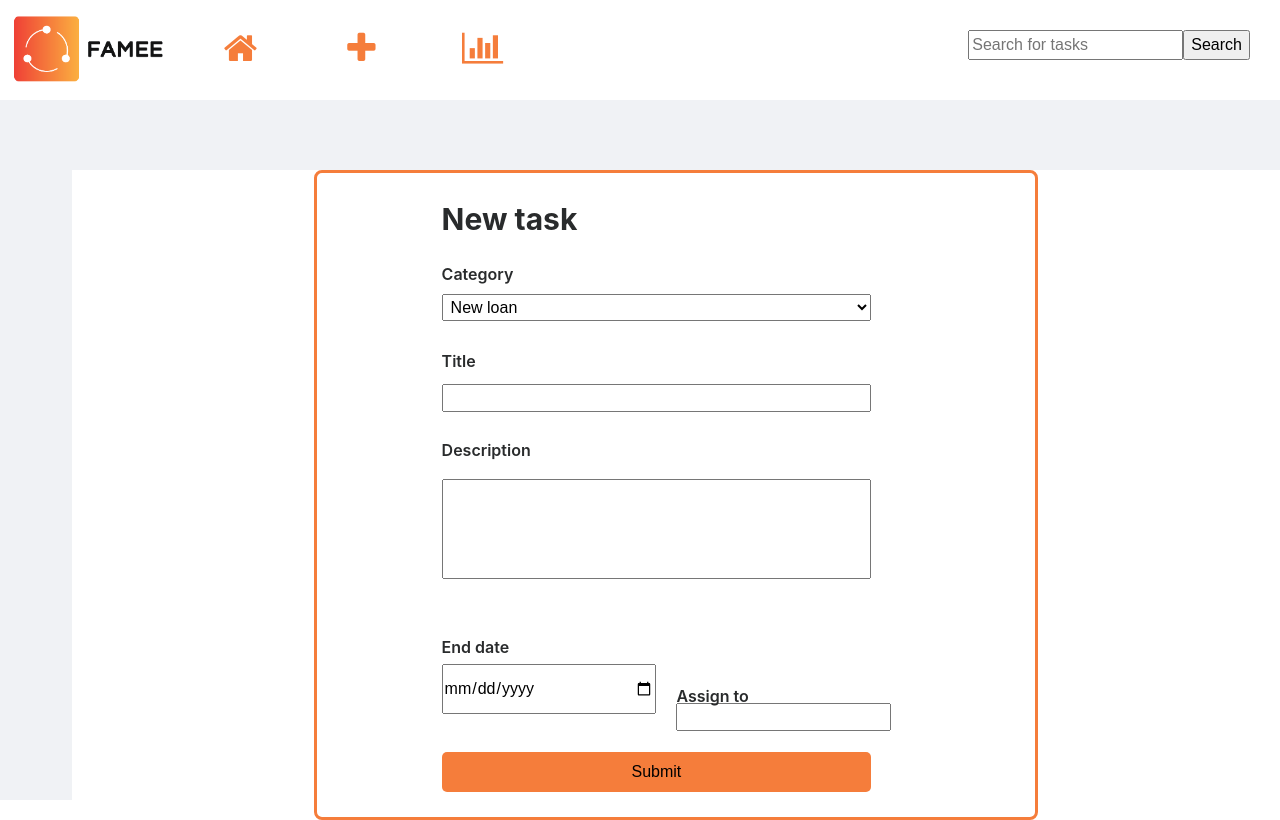
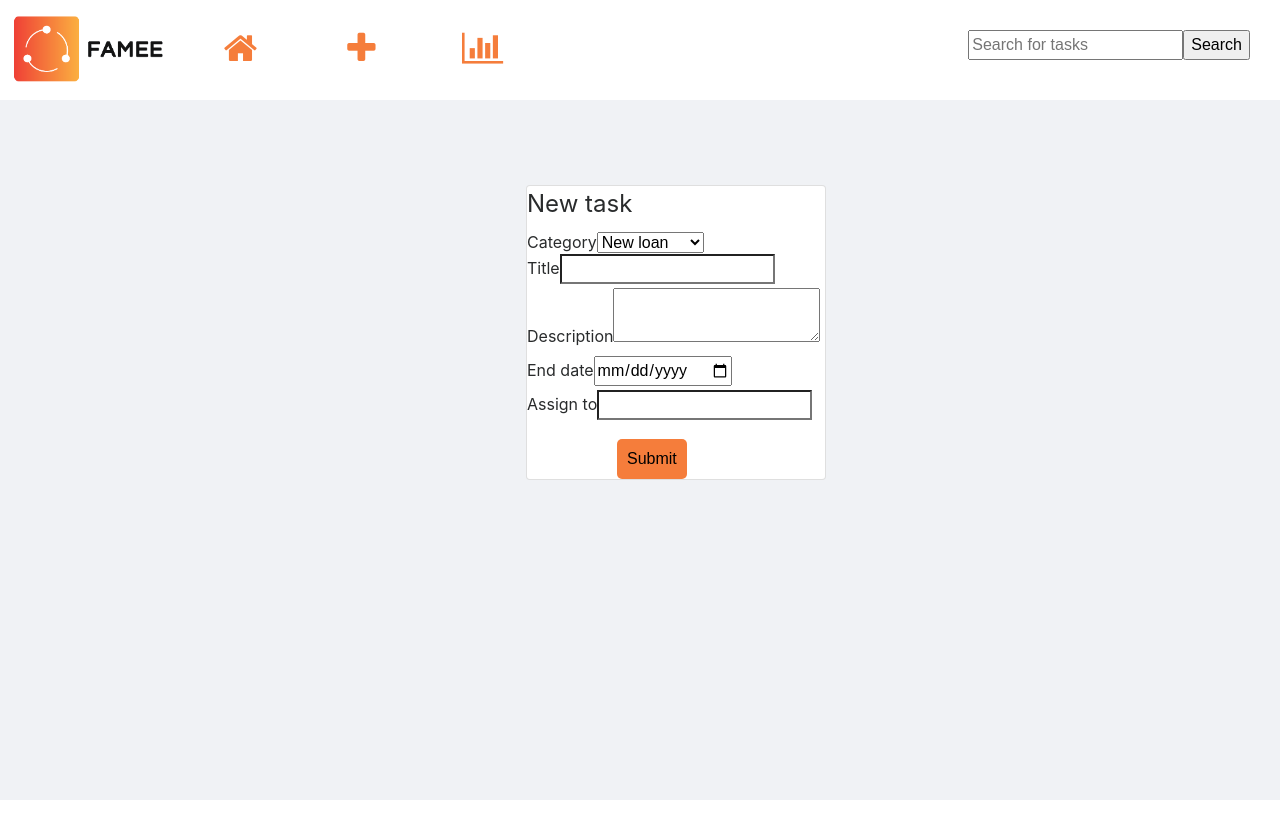
Before and after one commit to adamskey/exam-project, an Angular app in the folder front/: page /newticket in a window 1280 px wide. Built offline with nearby package versions, Linux system fonts and the light colour scheme.

Commit message:
nya klasse i newticket

```diff
--- a/front/src/app/newticket/newticket.component.css
+++ b/front/src/app/newticket/newticket.component.css
@@ -1,130 +1,71 @@
-
-form{
-    display: flex;
-    width: 800px;
-    height: 650px;
-    background-color: white;
-    width: 60%;
-    border: solid #F57D3B;
-    border-radius: 8px;
-    margin: auto;
-    overflow: hidden;
-    flex-direction: column;
+html,
+body {
+  height: 100%;
 
 }
-.fields{
-    FONT-WEIGHT: 600;
 
-    margin-left: 80px;
-}
-article {
-    padding: 40px;
-}
-.me {
-    width: 450px;
-    margin-right: 20px;
-    float: left;
-}
-article > header {
-    text-align: center;
-}
-label{
-text-align: top;
-margin-bottom: 5px;
-margin-top: 20px;
+body {
+  display: flex;
+  align-items: center;
+  padding-top: 40px;
+  padding-bottom: 40px;
+  background-color: #f5f5f5;
+  height: 100%;
 }
 
-legend {
-    margin-bottom: 20px;
-    font-size: 30px;
-    margin-left: 100px;
-    font-weight: 700;
-}
-input[type=text] {
-    width: 70%;
-    height: 100px;
-    margin: 6px 0;
-    box-sizing: border-box;
-    padding: 12px 3px;
-    display: inline-block;
-}
-input[id=title]{
-    width: 70%;
-   height: 5px;
-   margin-left: 20px;
-display: inline-block;
-
+.form-signin {
+  width: 100%;
+  max-width: 330px;
+  padding: 15px;
+  margin: auto;
 
 }
-input[id=assignto]{
-    width: 35%;
-    height: 5px;
-margin-left: 20px;
-float: left;
-margin-top: -10px;
-display: inline-block;
+.card{
+background-color: white;
 }
-label[for=assignto]{
-display: inline-block;
-}
-select {
-    width: 50%;
-    margin: 8px 0;
-    padding: 3px 4px;
-    display: block;
-margin-left: 20px;
-}
-textarea {
-    display: block;
-    margin: 12px 0;
-    width: 70%;
-    height: 100px;
-    resize: none;
-    margin-left: 20px;
-
-
-}
-.center {
-    text-align: center;
-    padding: 10px;
-    margin-left: 20px;
-}
-
-input[type=submit] {
+.button-color{
 background-color: #F57D3B;
 cursor: pointer;
 margin-top: 15px;
 border: none;
 border-radius: 5px;
 padding: 8px 10px;
-   margin-left: 20px;
-   width: 70%;
-display: inline-block;
+margin-left: 90px;
+}
+.logo{
+margin-left: 50px;
+margin-center: 40px;
+float: center;
+}
+.form-signin .checkbox {
+  font-weight: 400;
+}
+
+.form-signin .form-floating:focus-within {
+  z-index: 2;
+}
+
+.form-signin input[type="text"] {
+  margin-bottom: -1px;
+  border-bottom-right-radius: 0;
+  border-bottom-left-radius: 0;
 
 }
 
-input[type=date] {
-    width: 35%;
-    font-size: 16px;
-    padding: 10px 0;
-    margin-left: 20px;
-    float: left;
-    display: inline-block;
+.form-signin input[type="password"] {
+  margin-bottom: 10px;
+  border-top-left-radius: 0;
+  border-top-right-radius: 0;
 }
-input[type=submit]:hover{
-background-color: #F57D3B;
-cursor: pointer;
+.hidden{
+    visibility: hidden;
 }
-fieldset{
-margin-left: 25px;
+.password-error{
+    border:solid 1px;
 }
-fieldset label{
-    margin-left: 20px;
+.pid-error{
+    border:solid 1px;
 }
-.category{
-margin-left: 20px;
+.error{
+    color: red;
 }
-
-select{
-width: 70%;
-}
--- a/front/src/app/newticket/newticket.component.html
+++ b/front/src/app/newticket/newticket.component.html
@@ -9,47 +9,47 @@
   <title>Document</title>
 </head>-->
 
-<body>
-<main>
-  <form method="post" action="">
-    <br>
 
-    <fieldset>
+<main class="form-signin">
+  <div class="card">
+
+    <div class="card-body">
+      <form name="loginform" method="post" action="">
+        <div class="form-floating">
           <legend>New task</legend>
-
-  <div class="fields">
+        </div>
+        <div class="form-floating">
           <a class="category">Category</a>
-      <select >
+          <select>
             <option> New loan </option>
             <option> Extend loan </option>
             <option> Pay off </option>
             <option> Pay interest </option>
           </select>
-
+        </div>
+        <div class="form-floating">
           <label for="title">Title</label>
-      <br>
           <input type="text" id="title">
-      <br>
+        </div>
+        <div class="form-floating">
           <label for="description">Description </label>
           <textarea id="description"></textarea>
-      <br>
+        </div>
+        <div class="form-floating">
+          <label for="enddate">End date</label>
+          <input type="date" id="enddate" required>
+        </div>
 
-      <label for="enddate">End date</label>
-      <br>
-      <input type="date" id="enddate" required>
+        <div class="form-floating">
+          <label for="assignto">Assign to</label>
+          <input type="text" id="assignto" required>
+        </div>
 
-      <label for="assignto">Assign to</label>
-        <br>
+        <input type="submit" name="submit" id="submit" value="Submit" class="button-color"/>
 
-      <input type="text" id="assignto" required>
-
-
-
-      <input type="submit" name="submit" id="submit" value="Submit" />
-      <br>
+      </form>
     </div>
-    </fieldset>
-  </form>
+  </div>
 </main>
 <!--
 </body>
```
Lines whose indentation alone changed are shown as unchanged.
